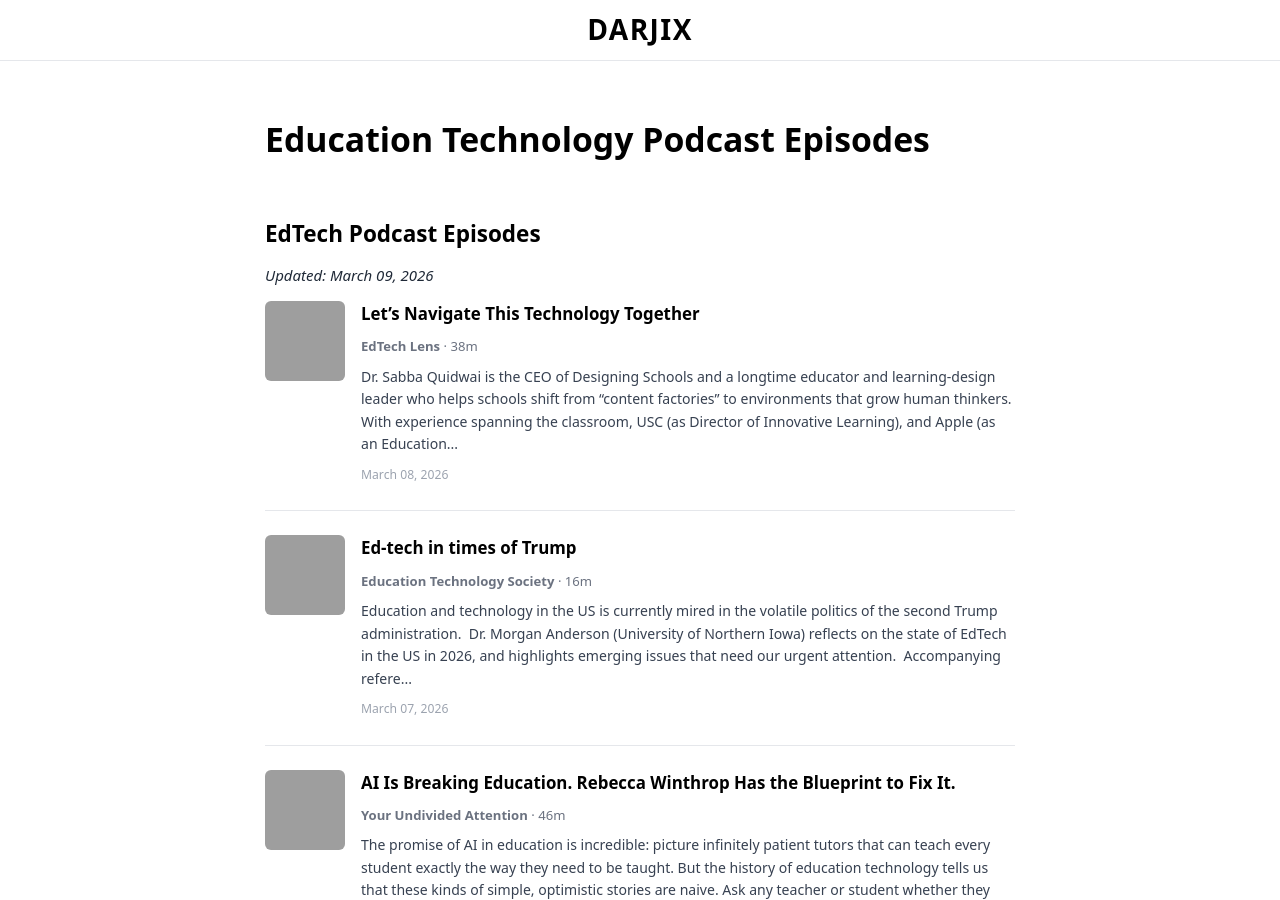
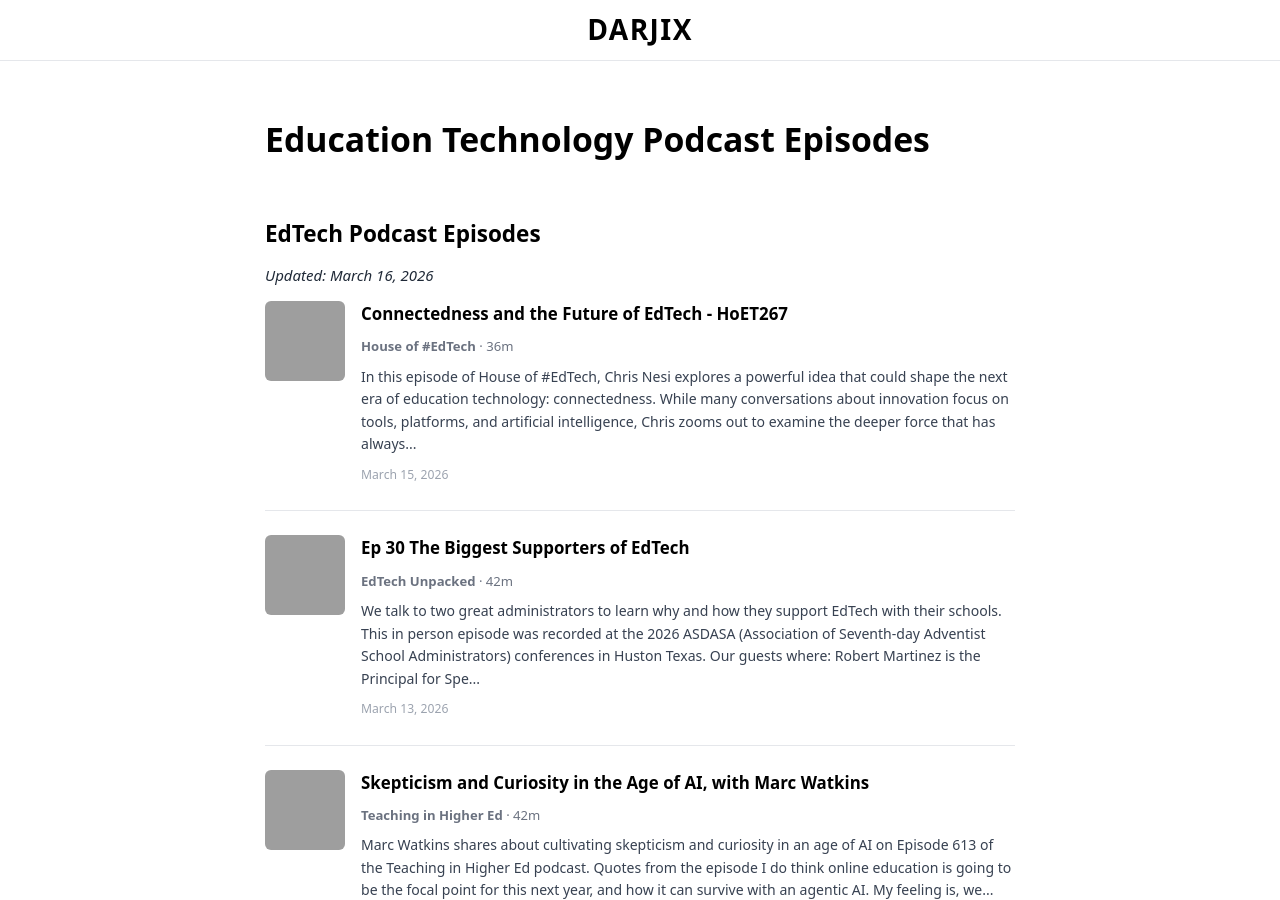
Before and after one commit to saldarji/darjix, a Jekyll site: the page built from podcasts.html, in a window 1280 px wide and 900 px high, cut to the strip 0-900 px from the top of the window. Built offline with Jekyll 4.4.1, drawn with Linux system fonts in a browser that asks for light colours; some of the changed text lies outside the part shown; grey boxes are pictures that could not be loaded.

Commit message:
🤖 Auto-update: EdTech Podcasts - March 16, 2026

```diff
--- a/_includes/edtech-podcasts.md
+++ b/_includes/edtech-podcasts.md
@@ -1,8 +1,13 @@
 # EdTech Podcast Episodes
-*Updated: March 09, 2026*
+*Updated: March 16, 2026*
 
-<div style="display: flex; margin-bottom: 24px; padding-bottom: 24px; border-bottom: 1px solid #e5e7eb;"><div style="flex-shrink: 0; width: 80px; height: 80px; margin-right: 16px; border-radius: 6px; overflow: hidden;"><img src="https://is1-ssl.mzstatic.com/image/thumb/Podcasts221/v4/dc/fe/db/dcfedb7c-6846-df74-415a-4d692dd1df02/mza_11304432134262053285.jpg/160x160bb.jpg" alt="Let’s Navigate This Technology Together" style="width: 100%; height: 100%; object-fit: cover; display: block;"></div><div style="flex: 1;"><h3 style="margin: 0 0 8px 0; font-size: 1.125rem; font-weight: 600;"><a href="https://podcasts.apple.com/us/podcast/lets-navigate-this-technology-together/id1854274365?i=1000753911447&uo=4" style="color: #000; text-decoration: none;">Let’s Navigate This Technology Together</a></h3><p style="margin: 0 0 8px 0; font-size: 0.875rem; color: #6b7280;"><strong>EdTech Lens</strong> · 38m</p><p style="margin: 0 0 8px 0; font-size: 0.9375rem; color: #374151; line-height: 1.6;">Dr. Sabba Quidwai is the CEO of Designing Schools and a longtime educator and learning-design leader who helps schools shift from “content factories” to environments that grow human thinkers. With experience spanning the classroom, USC (as Director of Innovative Learning), and Apple (as an Education...</p><p style="margin: 0; font-size: 0.8125rem; color: #9ca3af;">March 08, 2026</p></div></div>
-<div style="display: flex; margin-bottom: 24px; padding-bottom: 24px; border-bottom: 1px solid #e5e7eb;"><div style="flex-shrink: 0; width: 80px; height: 80px; margin-right: 16px; border-radius: 6px; overflow: hidden;"><img src="https://is1-ssl.mzstatic.com/image/thumb/Podcasts221/v4/04/6c/44/046c4497-21cf-88a6-88de-83e4bc432a85/mza_6726195269229131914.jpg/160x160bb.jpg" alt="Ed-tech in times of Trump" style="width: 100%; height: 100%; object-fit: cover; display: block;"></div><div style="flex: 1;"><h3 style="margin: 0 0 8px 0; font-size: 1.125rem; font-weight: 600;"><a href="https://podcasts.apple.com/us/podcast/ed-tech-in-times-of-trump/id1690328180?i=1000753731236&uo=4" style="color: #000; text-decoration: none;">Ed-tech in times of Trump</a></h3><p style="margin: 0 0 8px 0; font-size: 0.875rem; color: #6b7280;"><strong>Education Technology Society</strong> · 16m</p><p style="margin: 0 0 8px 0; font-size: 0.9375rem; color: #374151; line-height: 1.6;">Education and technology in the US is currently mired in the volatile politics of the second Trump administration.
-Dr. Morgan Anderson (University of Northern Iowa) reflects on the state of EdTech in the US in 2026, and highlights emerging issues that need our urgent attention.
-Accompanying refere...</p><p style="margin: 0; font-size: 0.8125rem; color: #9ca3af;">March 07, 2026</p></div></div>
-<div style="display: flex; margin-bottom: 24px; padding-bottom: 24px; border-bottom: 1px solid #e5e7eb;"><div style="flex-shrink: 0; width: 80px; height: 80px; margin-right: 16px; border-radius: 6px; overflow: hidden;"><img src="https://is1-ssl.mzstatic.com/image/thumb/Podcasts221/v4/37/9c/51/379c5161-85d7-3682-63a7-f66465966ee4/mza_11384658812708520401.jpg/160x160bb.jpg" alt="AI Is Breaking Education. Rebecca Winthrop Has the Blueprint to Fix It." style="width: 100%; height: 100%; object-fit: cover; display: block;"></div><div style="flex: 1;"><h3 style="margin: 0 0 8px 0; font-size: 1.125rem; font-weight: 600;"><a href="https://podcasts.apple.com/us/podcast/ai-is-breaking-education-rebecca-winthrop-has-the/id1460030305?i=1000753249769&uo=4" style="color: #000; text-decoration: none;">AI Is Breaking Education. Rebecca Winthrop Has the Blueprint to Fix It.</a></h3><p style="margin: 0 0 8px 0; font-size: 0.875rem; color: #6b7280;"><strong>Your Undivided Attention</strong> · 46m</p><p style="margin: 0 0 8px 0; font-size: 0.9375rem; color: #374151; line-height: 1.6;">The promise of AI in education is incredible: picture infinitely patient tutors that can teach every student exactly the way they need to be taught. But the history of education technology tells us that these kinds of simple, optimistic stories are naive. Ask any teacher or student whether they feel...</p><p style="margin: 0; font-size: 0.8125rem; color: #9ca3af;">March 05, 2026</p></div></div>
+<div style="display: flex; margin-bottom: 24px; padding-bottom: 24px; border-bottom: 1px solid #e5e7eb;"><div style="flex-shrink: 0; width: 80px; height: 80px; margin-right: 16px; border-radius: 6px; overflow: hidden;"><img src="https://is1-ssl.mzstatic.com/image/thumb/Podcasts221/v4/63/d0/1f/63d01f37-c9e4-9ae6-c16e-8d8e26513646/mza_16179455007587534087.jpg/160x160bb.jpg" alt="Connectedness and the Future of EdTech - HoET267" style="width: 100%; height: 100%; object-fit: cover; display: block;"></div><div style="flex: 1;"><h3 style="margin: 0 0 8px 0; font-size: 1.125rem; font-weight: 600;"><a href="https://podcasts.apple.com/us/podcast/connectedness-and-the-future-of-edtech-hoet267/id792424937?i=1000755380191&uo=4" style="color: #000; text-decoration: none;">Connectedness and the Future of EdTech - HoET267</a></h3><p style="margin: 0 0 8px 0; font-size: 0.875rem; color: #6b7280;"><strong>House of #EdTech</strong> · 36m</p><p style="margin: 0 0 8px 0; font-size: 0.9375rem; color: #374151; line-height: 1.6;">In this episode of House of #EdTech, Chris Nesi explores a powerful idea that could shape the next era of education technology: connectedness. While many conversations about innovation focus on tools, platforms, and artificial intelligence, Chris zooms out to examine the deeper force that has always...</p><p style="margin: 0; font-size: 0.8125rem; color: #9ca3af;">March 15, 2026</p></div></div>
+<div style="display: flex; margin-bottom: 24px; padding-bottom: 24px; border-bottom: 1px solid #e5e7eb;"><div style="flex-shrink: 0; width: 80px; height: 80px; margin-right: 16px; border-radius: 6px; overflow: hidden;"><img src="https://is1-ssl.mzstatic.com/image/thumb/Podcasts211/v4/d2/ed/41/d2ed4185-1f43-1ec6-2643-3e0e251f383d/mza_12713207711646732271.jpeg/160x160bb.jpg" alt="Ep 30 The Biggest Supporters of EdTech" style="width: 100%; height: 100%; object-fit: cover; display: block;"></div><div style="flex: 1;"><h3 style="margin: 0 0 8px 0; font-size: 1.125rem; font-weight: 600;"><a href="https://podcasts.apple.com/us/podcast/ep-30-the-biggest-supporters-of-edtech/id1769955223?i=1000754996394&uo=4" style="color: #000; text-decoration: none;">Ep 30 The Biggest Supporters of EdTech</a></h3><p style="margin: 0 0 8px 0; font-size: 0.875rem; color: #6b7280;"><strong>EdTech Unpacked</strong> · 42m</p><p style="margin: 0 0 8px 0; font-size: 0.9375rem; color: #374151; line-height: 1.6;">We talk to two great administrators to learn why and how they support EdTech with their schools. This in person episode was recorded at the 2026 ASDASA (Association of Seventh-day Adventist School Administrators) conferences in Huston Texas. Our guests where: Robert Martinez is the Principal for Spe...</p><p style="margin: 0; font-size: 0.8125rem; color: #9ca3af;">March 13, 2026</p></div></div>
+<div style="display: flex; margin-bottom: 24px; padding-bottom: 24px; border-bottom: 1px solid #e5e7eb;"><div style="flex-shrink: 0; width: 80px; height: 80px; margin-right: 16px; border-radius: 6px; overflow: hidden;"><img src="https://is1-ssl.mzstatic.com/image/thumb/Podcasts123/v4/1b/43/bb/1b43bbc1-6bd4-4d37-d98f-74761787290a/mza_7023844422966642320.jpeg/160x160bb.jpg" alt="Skepticism and Curiosity in the Age of AI, with Marc Watkins" style="width: 100%; height: 100%; object-fit: cover; display: block;"></div><div style="flex: 1;"><h3 style="margin: 0 0 8px 0; font-size: 1.125rem; font-weight: 600;"><a href="https://podcasts.apple.com/us/podcast/skepticism-and-curiosity-in-the-age-of-ai-with-marc-watkins/id893035230?i=1000754843730&uo=4" style="color: #000; text-decoration: none;">Skepticism and Curiosity in the Age of AI, with Marc Watkins</a></h3><p style="margin: 0 0 8px 0; font-size: 0.875rem; color: #6b7280;"><strong>Teaching in Higher Ed</strong> · 42m</p><p style="margin: 0 0 8px 0; font-size: 0.9375rem; color: #374151; line-height: 1.6;">Marc Watkins shares about cultivating skepticism and curiosity in an age of AI on Episode 613 of the Teaching in Higher Ed podcast.
+
+
+
+Quotes from the episode
+
+
+I do think online education is going to be the focal point for this next year, and how it can survive with an agentic AI. My feeling is, we...</p><p style="margin: 0; font-size: 0.8125rem; color: #9ca3af;">March 12, 2026</p></div></div>
```
